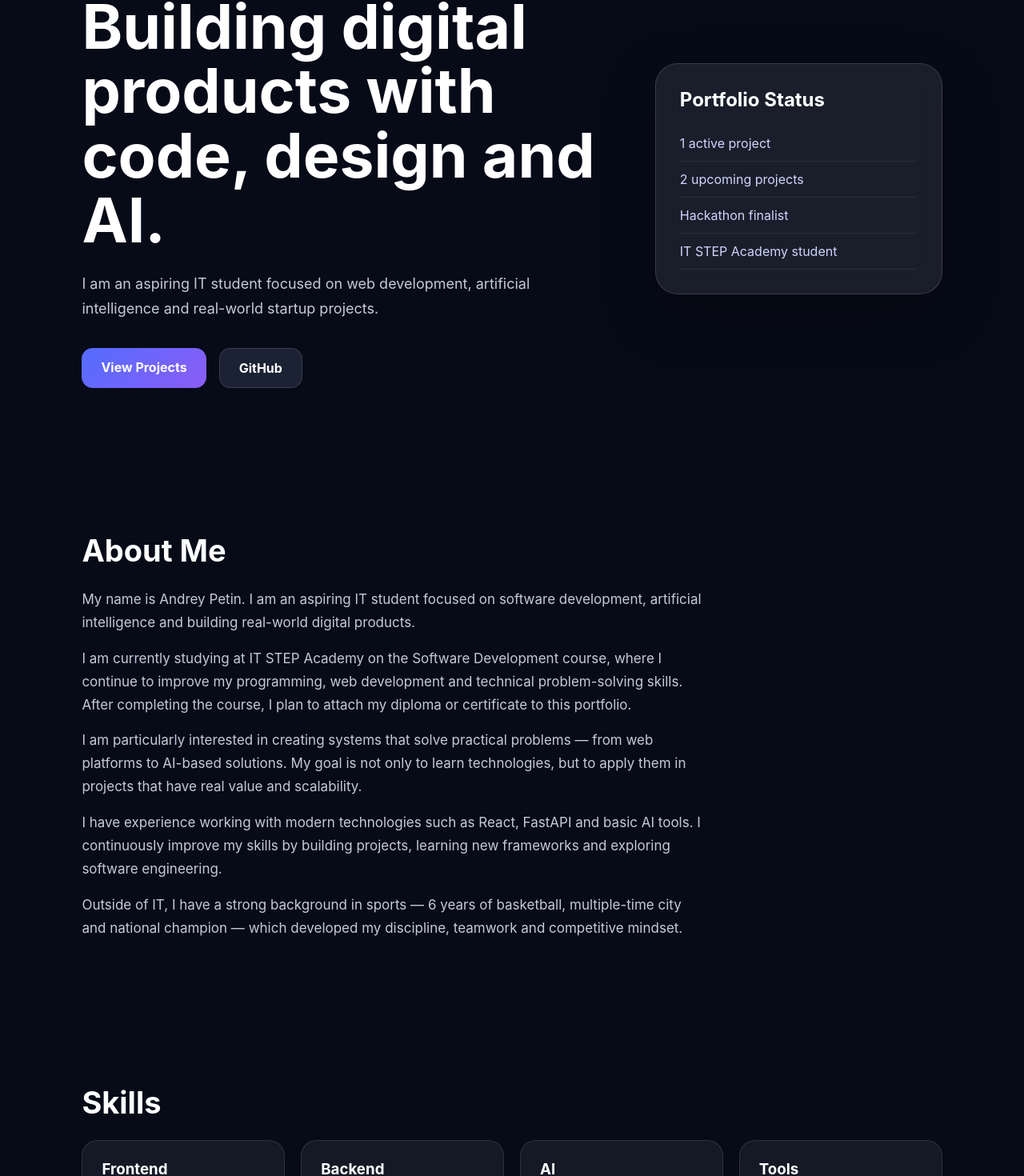
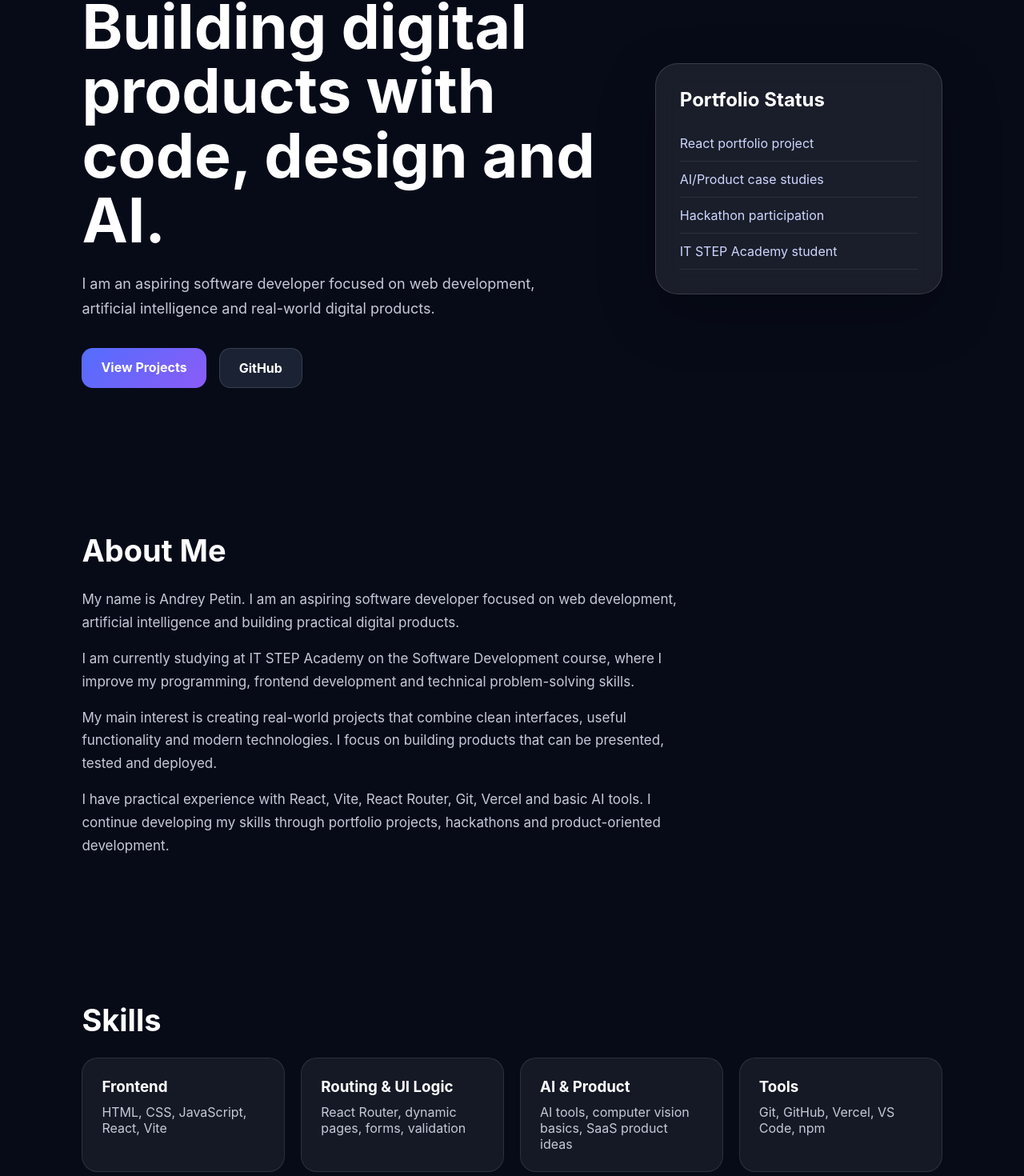
Before and after one commit to AndreyPetin19/PORTFOLIO, a React (Vite) app: page / in a window 1280 px wide. Shown: the part 202-1672 px from the top of the page at 80% size. Built offline with nearby package versions, Linux system fonts and the light colour scheme.

Commit message:
global app jsx fixes

```diff
--- a/src/App.jsx
+++ b/src/App.jsx
@@ -14,7 +14,8 @@ function Home() {
         <nav>
           <a href="#about">About</a>
           <a href="#projects">Projects</a>
-          <a href="#achievements">Achievements</a>
+          <a href="#skills">Skills</a>
+          <a href="#education">Education</a>
           <a href="#contact">Contact</a>
         </nav>
       </header>
@@ -26,8 +27,8 @@ function Home() {
           <h1>Building digital products with code, design and AI.</h1>
 
           <p className="hero-text">
-            I am an aspiring IT student focused on web development,
-            artificial intelligence and real-world startup projects.
+            I am an aspiring software developer focused on web development,
+            artificial intelligence and real-world digital products.
           </p>
 
           <div className="hero-buttons">
@@ -38,6 +39,7 @@ function Home() {
             <a
               href="https://github.com/AndreyPetin19"
               target="_blank"
+              rel="noopener noreferrer"
               className="btn secondary"
             >
               GitHub
@@ -47,9 +49,9 @@ function Home() {
 
         <div className="hero-card">
           <h3>Portfolio Status</h3>
-          <p>1 active project</p>
-          <p>2 upcoming projects</p>
-          <p>Hackathon finalist</p>
+          <p>React portfolio project</p>
+          <p>AI/Product case studies</p>
+          <p>Hackathon participation</p>
           <p>IT STEP Academy student</p>
         </div>
       </section>
@@ -58,94 +60,85 @@ function Home() {
         <h2>About Me</h2>
 
         <p>
-          My name is Andrey Petin. I am an aspiring IT student focused on
-          software development, artificial intelligence and building real-world
+          My name is Andrey Petin. I am an aspiring software developer focused
+          on web development, artificial intelligence and building practical
           digital products.
         </p>
 
         <p style={{ marginTop: "16px" }}>
           I am currently studying at IT STEP Academy on the Software
-          Development course, where I continue to improve my programming,
-          web development and technical problem-solving skills. After
-          completing the course, I plan to attach my diploma or certificate
-          to this portfolio.
+          Development course, where I improve my programming, frontend
+          development and technical problem-solving skills.
         </p>
 
         <p style={{ marginTop: "16px" }}>
-          I am particularly interested in creating systems that solve practical
-          problems — from web platforms to AI-based solutions. My goal is not
-          only to learn technologies, but to apply them in projects that have
-          real value and scalability.
+          My main interest is creating real-world projects that combine clean
+          interfaces, useful functionality and modern technologies. I focus on
+          building products that can be presented, tested and deployed.
         </p>
 
         <p style={{ marginTop: "16px" }}>
-          I have experience working with modern technologies such as React,
-          FastAPI and basic AI tools. I continuously improve my skills by
-          building projects, learning new frameworks and exploring software
-          engineering.
-        </p>
-
-        <p style={{ marginTop: "16px" }}>
-          Outside of IT, I have a strong background in sports — 6 years of
-          basketball, multiple-time city and national champion — which
-          developed my discipline, teamwork and competitive mindset.
+          I have practical experience with React, Vite, React Router, Git,
+          Vercel and basic AI tools. I continue developing my skills through
+          portfolio projects, hackathons and product-oriented development.
         </p>
       </section>
 
-      <section className="section">
+      <section id="skills" className="section">
         <h2>Skills</h2>
 
         <div className="skills-grid">
           <div className="skill-card">
             <h3>Frontend</h3>
-      <p>HTML, CSS, JavaScript, React</p>
+            <p>HTML, CSS, JavaScript, React, Vite</p>
           </div>
 
           <div className="skill-card">
-      <h3>Backend</h3>
-      <p>FastAPI, basic Node.js</p>
+            <h3>Routing & UI Logic</h3>
+            <p>React Router, dynamic pages, forms, validation</p>
           </div>
 
           <div className="skill-card">
-      <h3>AI</h3>
-      <p>YOLO, computer vision basics</p>
+            <h3>AI & Product</h3>
+            <p>AI tools, computer vision basics, SaaS product ideas</p>
           </div>
 
           <div className="skill-card">
             <h3>Tools</h3>
-      <p>Git, GitHub, Vercel, VS Code</p>
+            <p>Git, GitHub, Vercel, VS Code, npm</p>
           </div>
         </div>
       </section>
 
       <Projects />
+
       <section id="achievements" className="section">
-        <h2>Achievements</h2>
+        <h2>IT Achievements</h2>
 
         <div className="achievements">
           <div>
-            <h3>6 years</h3>
-            <p>Basketball experience</p>
-          </div>
-
-          <div>
-            <h3>4x</h3>
-            <p>City champion</p>
-          </div>
-
-          <div>
-            <h3>3x</h3>
-            <p>Kazakhstan champion</p>
+            <h3>2+</h3>
+            <p>AI/Product projects</p>
           </div>
 
           <div>
             <h3>Finalist</h3>
             <p>CheckBus hackathon stage</p>
           </div>
+
+          <div>
+            <h3>React</h3>
+            <p>Portfolio built with Vite and Router</p>
+          </div>
+
+          <div>
+            <h3>Vercel</h3>
+            <p>Projects deployed and publicly available</p>
+          </div>
         </div>
       </section>
 
-      <section className="section">
+      <section id="education" className="section">
         <h2>Education & Certificates</h2>
 
         <div className="education-card">
@@ -153,7 +146,8 @@ function Home() {
 
           <p>
             Currently studying Software Development course. Focused on web
-      development, backend systems and practical project building.
+            development, frontend logic, routing, forms, project structure and
+            practical React development.
           </p>
 
           <p style={{ marginTop: "15px", color: "#a8adbd" }}>
@@ -166,8 +160,8 @@ function Home() {
         <h2>Contact</h2>
 
         <p>
-        Feel free to contact me regarding projects,
-        collaboration or internship opportunities.
+          Feel free to contact me regarding projects, collaboration or
+          internship opportunities.
         </p>
 
         <ContactForm />
```
Lines whose indentation alone changed are shown as unchanged.
